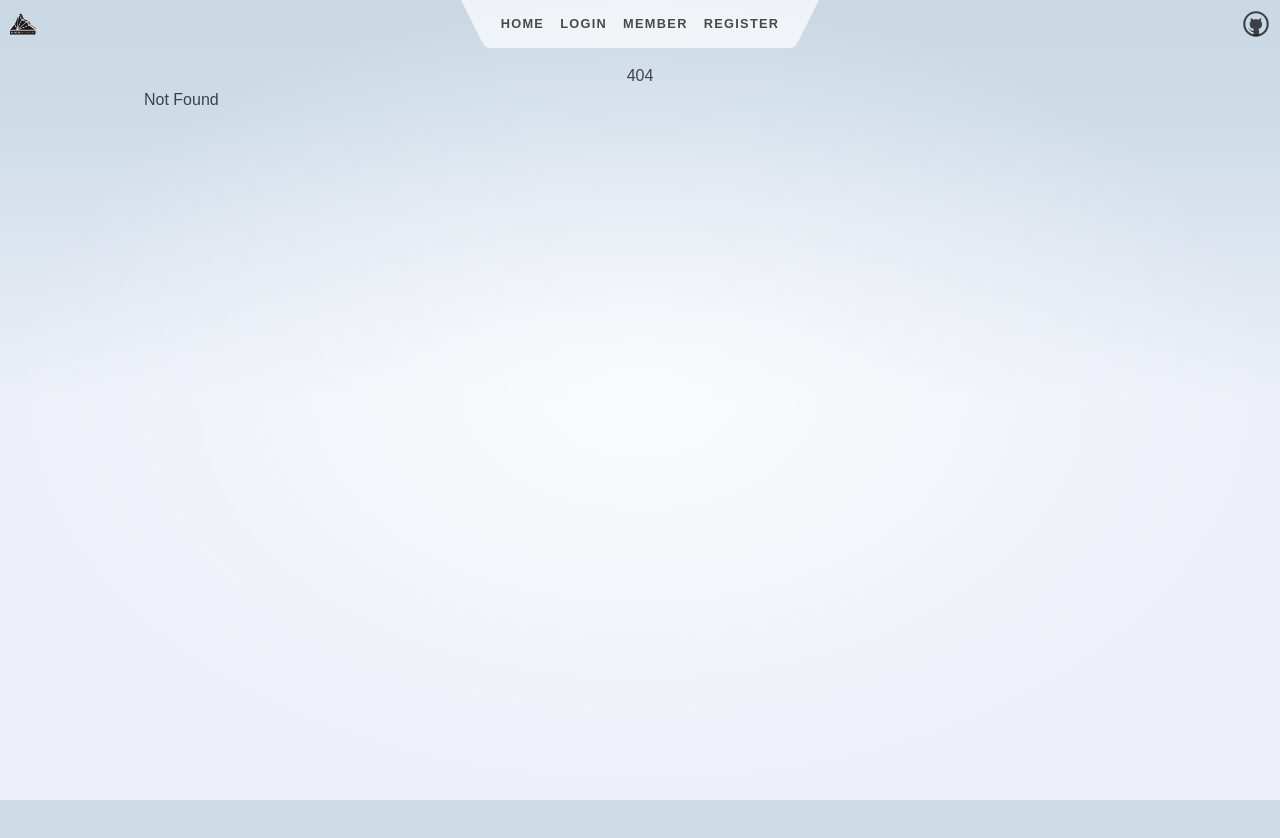
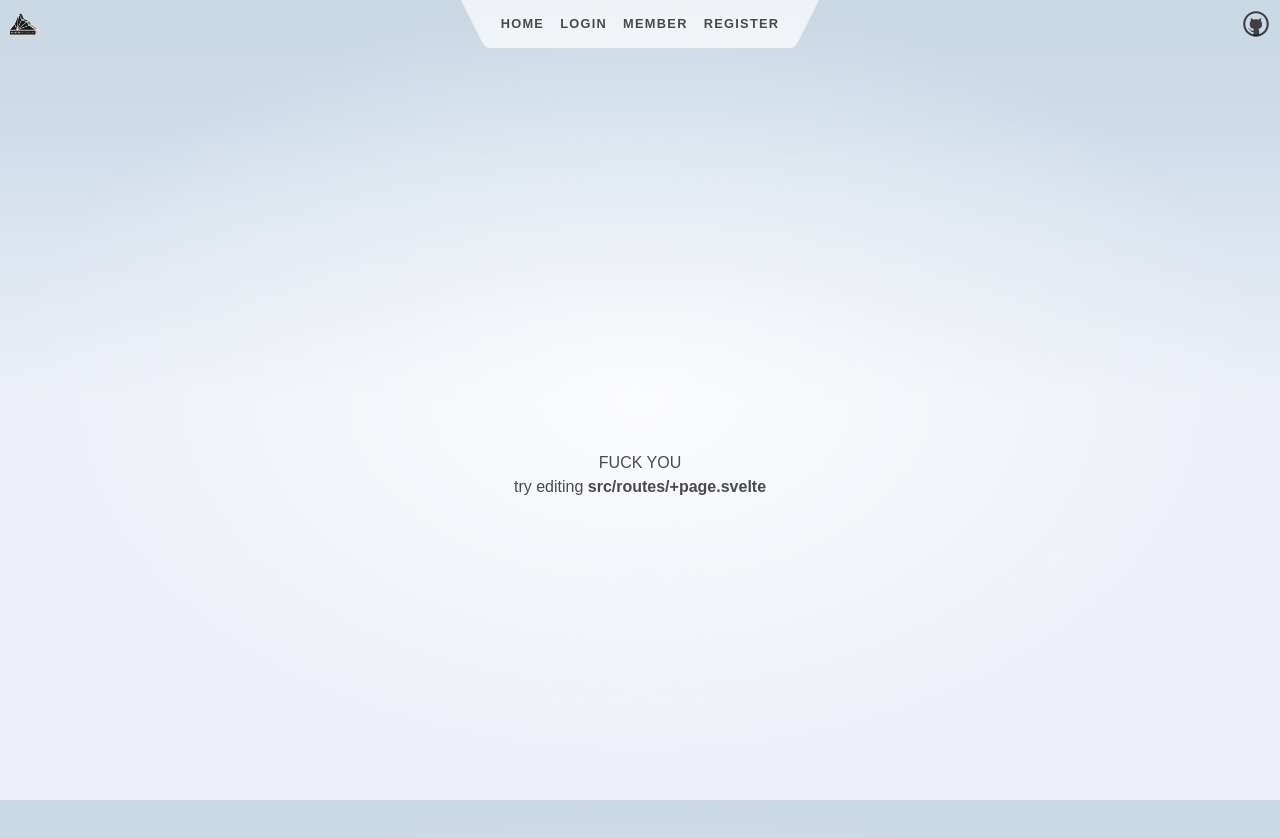
Before and after one commit to ronnisoderberg/member-handler, a SvelteKit app: page /shop in a window 1280 px wide. Before the commit this address had no page. Shown: the top 838 px of the page. Before the commit the page ends 800 px from the top, so only its background shows below. Built offline with nearby package versions, Linux system fonts and the light colour scheme.

Commit message:
adds to gitignore

```diff
--- a/src/lib/personHandler.js
+++ b/src/lib/personHandler.js
@@ -5,6 +5,7 @@ export function personnummerLogik(nummer) {
   let fyraSista = nrString.slice(-4);
 
   if (nrString.length != 6 && 8) {
+    debugger;
     let fodelseNR = nrString.slice(0, nrString.length - 4).toString();
 
     if (fodelseNR.length === 8) {
--- /dev/null
+++ b/src/routes/shop/+layout.svelte
@@ -0,0 +1,48 @@
+<script>
+	import Header from "../Header.svelte";
+	import "../styles.css";
+	// import "/app.css";
+	import "../../app.css";
+</script>
+
+<div class="app">
+
+	<main>
+		<slot />
+	</main>
+
+	<footer />
+</div>
+
+<style>
+	.app {
+		display: flex;
+		flex-direction: column;
+		min-height: 100vh;
+	}
+
+	main {
+		flex: 1;
+		display: flex;
+		flex-direction: column;
+		padding: 1rem;
+		width: 100%;
+		max-width: 64rem;
+		margin: 0 auto;
+		box-sizing: border-box;
+	}
+
+	footer {
+		display: flex;
+		flex-direction: column;
+		justify-content: center;
+		align-items: center;
+		padding: 12px;
+	}
+
+	@media (min-width: 480px) {
+		footer {
+			padding: 12px 0;
+		}
+	}
+</style>
--- /dev/null
+++ b/src/routes/shop/+page.svelte
@@ -0,0 +1,52 @@
+<script>
+	import welcome from "$lib/images/svelte-welcome.webp";
+</script>
+
+<svelte:head>
+	<title>Home</title>
+	<meta name="description" content="Svelte demo app" />
+</svelte:head>
+
+<section>
+	<h1>
+		<span class="welcome">
+		</span>
+
+		FUCK YOU
+	</h1>
+
+	<h2>
+		try editing <strong>src/routes/+page.svelte</strong>
+	</h2>
+
+</section>
+
+<style>
+	section {
+		display: flex;
+		flex-direction: column;
+		justify-content: center;
+		align-items: center;
+		flex: 0.6;
+	}
+
+	h1 {
+		width: 100%;
+	}
+
+	.welcome {
+		display: block;
+		position: relative;
+		width: 100%;
+		height: 0;
+		padding: 0 0 calc(100% * 495 / 2048) 0;
+	}
+
+	.welcome img {
+		position: absolute;
+		width: 100%;
+		height: 100%;
+		top: 0;
+		display: block;
+	}
+</style>
```
Also changed, not shown: src/routes/login/member/+page.svelte (+6 -1 lines), 1 other file (tests, documents, lock files or other folders).
